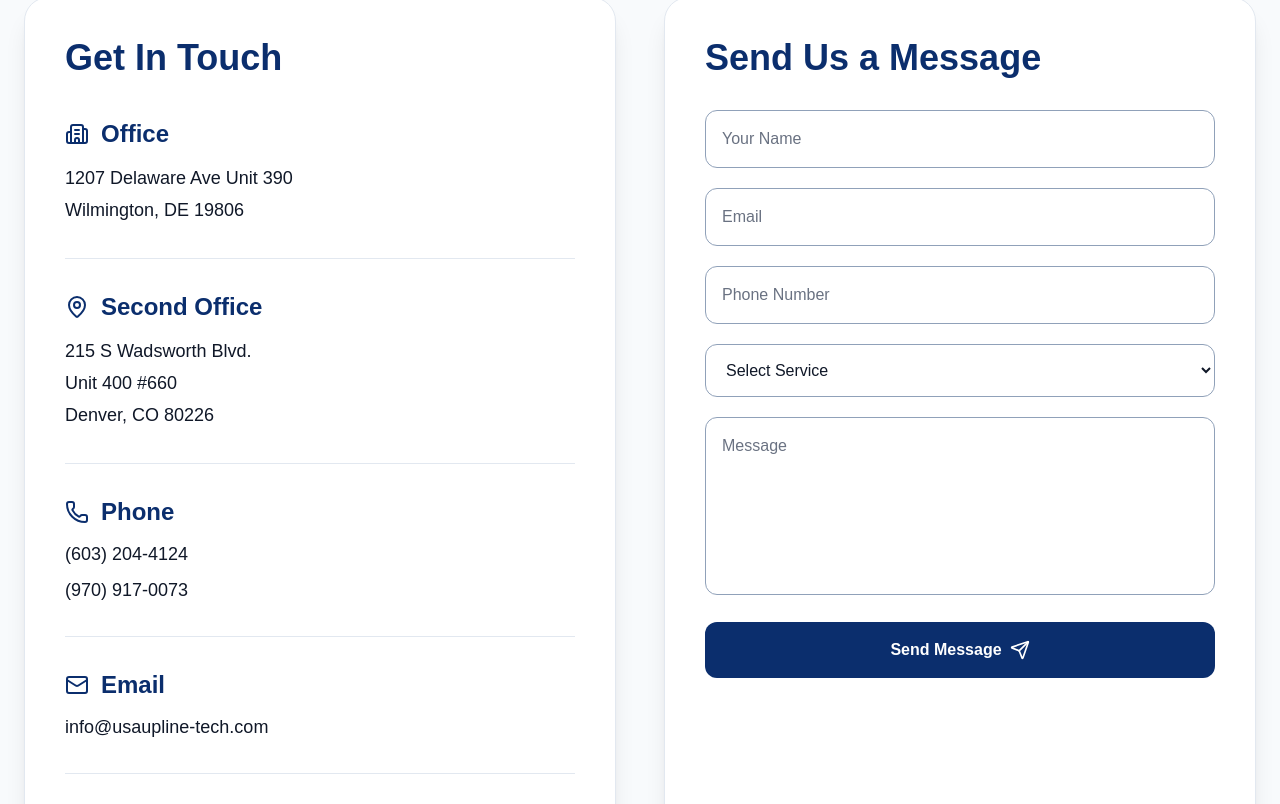
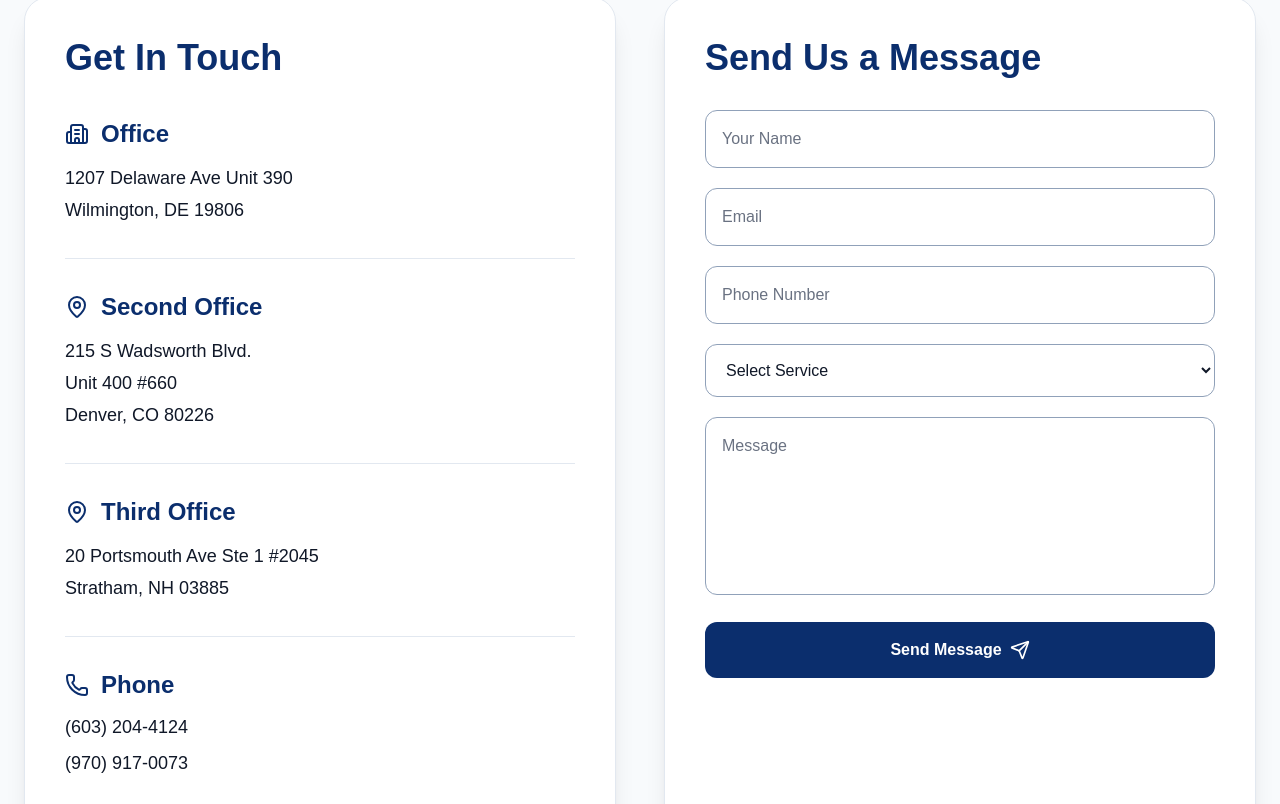
Before and after one commit to USAUplineTech/usa-upline-technologies, a Next.js app: page /contact in a window 1280 px wide. Shown: the part 419-1223 px from the top of the page. Built offline with nearby package versions, Linux system fonts and the light colour scheme.

Commit message:
Add Stratham office location

```diff
--- a/app/about/page.tsx
+++ b/app/about/page.tsx
@@ -328,6 +328,10 @@ export default function AboutPage() {
             <p className="mt-4">215 S Wadsworth Blvd.</p>
             <p>Unit 400 #660</p>
             <p>Denver, CO 80226</p>
+
+            <p className="mt-4">20 Portsmouth Ave</p>
+            <p> Ste 1 #2045</p>
+            <p> Stratham, NH 03885</p>
           </div>
         </div>
 
--- a/app/contact/page.tsx
+++ b/app/contact/page.tsx
@@ -152,6 +152,22 @@ export default function ContactPage() {
               </p>
             </div>
 
+            {/* Third Office */}
+            <div className="border-t border-slate-200 pt-8">
+             <div className="flex items-center gap-3">
+               <MapPin className="h-6 w-6 text-[#0B2E6D]" />
+
+               <h3 className="text-2xl font-bold text-[#0B2E6D]">
+                 Third Office
+               </h3>
+            </div>
+
+           <p className="mt-3 text-lg leading-8 text-gray-900">
+             20 Portsmouth Ave Ste 1 #2045
+             <br />
+             Stratham, NH 03885
+           </p>
+        </div>
             {/* Phone */}
             <div className="border-t border-slate-200 pt-8">
               <div className="flex items-center gap-3">
--- a/app/page.tsx
+++ b/app/page.tsx
@@ -352,6 +352,10 @@ export default function HomePage() {
             <p className="mt-4">215 S Wadsworth Blvd.</p>
             <p>Unit 400 #660</p>
             <p>Denver, CO 80226</p>
+
+            <p className="mt-4">20 Portsmouth Ave</p>
+            <p> Ste 1 #2045</p>
+            <p> Stratham, NH 03885</p>
           </div>
         </div>
 
```
